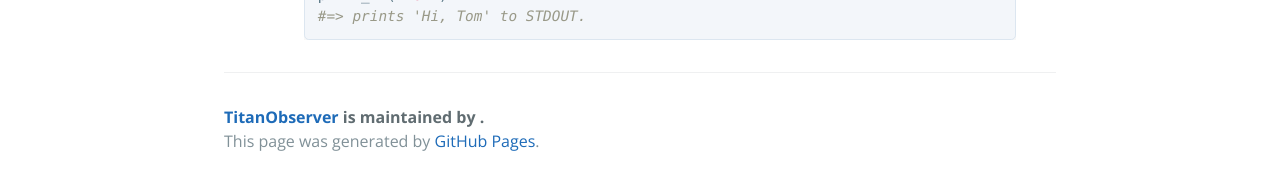
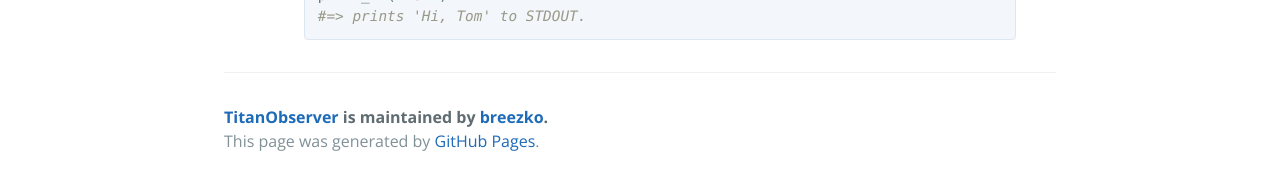
Before and after one commit to breezko/TitanObserver, a Jekyll site: the page built from index.html, in a window 1280 px wide. Shown: the part 702-892 px from the top of the page. Built offline with Jekyll 4.4.1, drawn with Linux system fonts in a browser that asks for light colours.

Commit message:
auto update

```diff
--- a/_config.yml
+++ b/_config.yml
@@ -2,3 +2,6 @@
 title: TitanObserver
 description: Bot Scheduling and Crash Recovery
 show_downloads: true
+github:
+  exe_url: https://github.com/breezko/titanobserver/releases/download/v0.0.1-beta/TitanObserver.exe
+  zip_url: https://github.com/breezko/titanobserver/archive/v0.0.1-beta.zip
--- a/_includes/page-footer.html
+++ b/_includes/page-footer.html
@@ -1,4 +1,4 @@
 <footer class="site-footer">
-  <span class="site-footer-owner"><a href="{{ site.url }}">{{ site.title }}</a> is maintained by <a href="{{ site.author.url }}">{{ site.author.name }}</a>.</span>
+  <span class="site-footer-owner"><a href="{{ site.github.repository_url }}">{{ site.github.repository_name }}</a> is maintained by <a href="{{ site.github.owner_url }}">{{ site.github.owner_name }}</a>.</span>
   <span class="site-footer-credits">This page was generated by <a href="https://pages.github.com">GitHub Pages</a>.</span>
 </footer>
```
